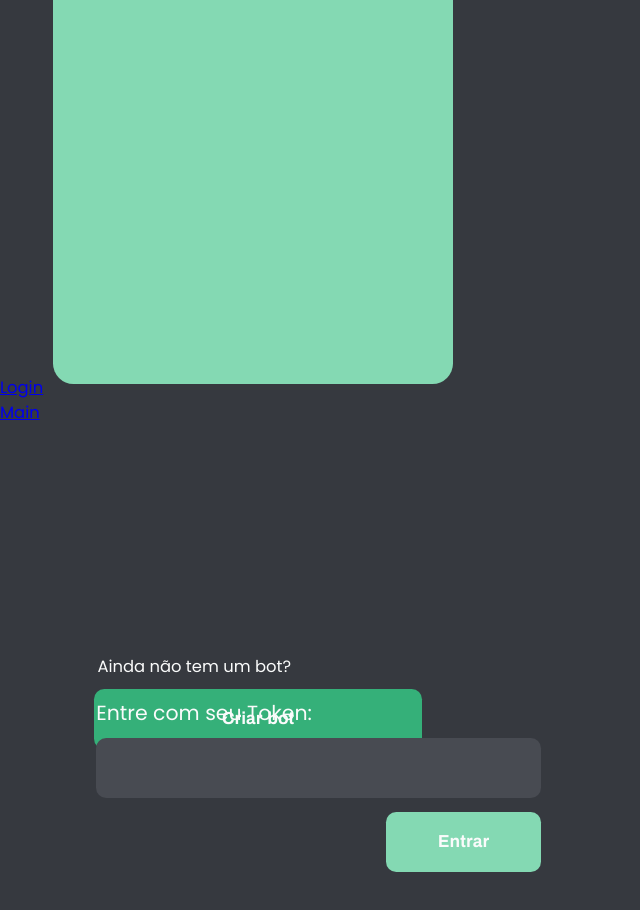
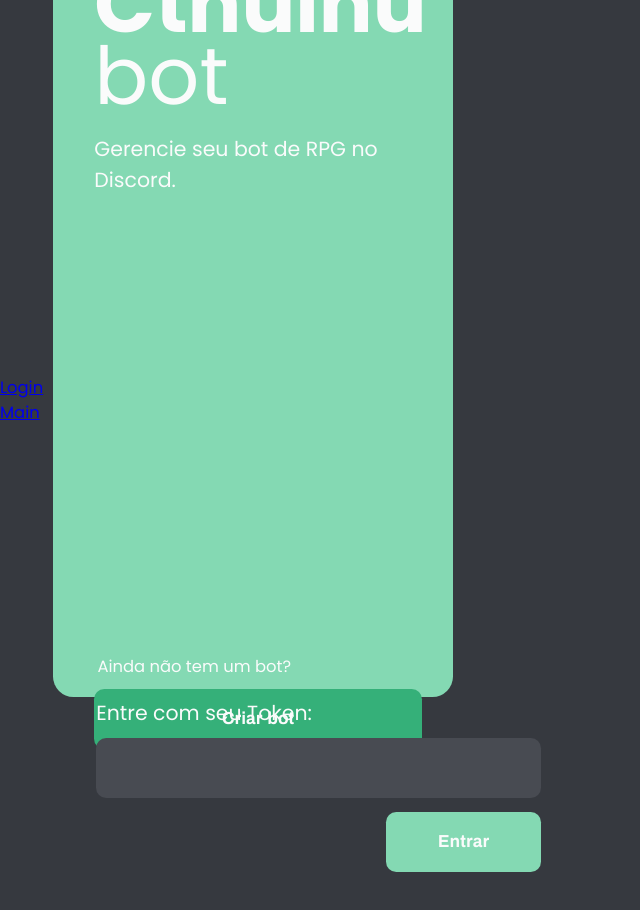
Before and after one commit to murilomontino/DiscordAppBot-NodeJS, a React (Create React App) app: page / in a window 1280 px wide. Shown: the top 910 px of the page, without its empty margins (0-640 px from the left). After the commit the page ends 872 px from the top, so only its background shows below. Built offline with nearby package versions, Linux system fonts and the light colour scheme.

Commit message:
Revert "fix right container css"
This reverts commit e9e7cdb8a00464828db83f75c8dda7512d7bdd46.

```diff
--- a/src/pages/Login/styles.css
+++ b/src/pages/Login/styles.css
@@ -70,8 +70,6 @@
   margin-right: 3rem;
   min-width: 200px;
   align-items: center;
-  height: 100vh;
-  justify-content: center;
 }
 
 .right-container p {
```
